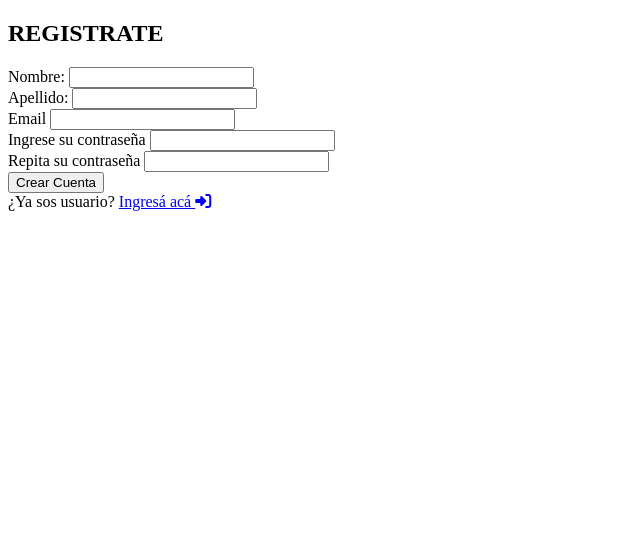
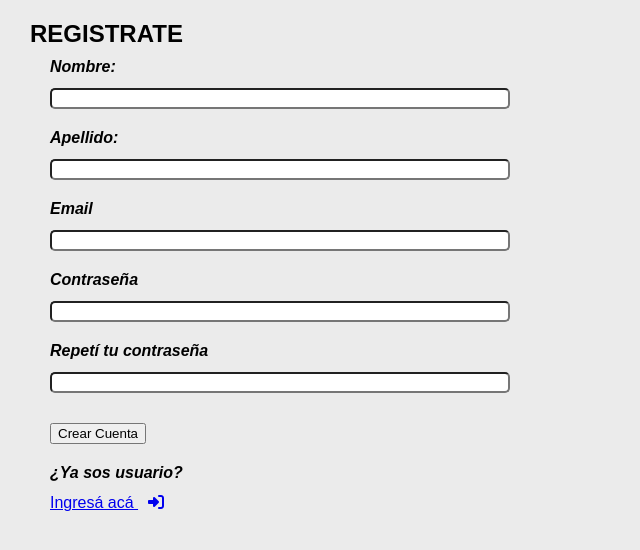
Before and after one commit to nardoprimero/grupo-4, a website: page views/register.html in a window 1280 px wide. Shown: the whole page, without its empty margins (0-640 px from the left). Drawn offline with Linux system fonts and the light colour scheme; files that its build step writes are made by us from their sources.

Commit message:
actualizacion archivo README

```diff
--- a/views/register.html
+++ b/views/register.html
@@ -7,9 +7,9 @@
        <!--
         Falta identificar la letra  y archivo css en el que van a estar los estilos
        <link href= 'https://fonts.googleapis.com/css2?family=Roboto:wght@100&display=swap' rel = "stylesheet">
+       -->
        <link rel="stylesheet" href="css/formularios.css">
-       -->
-       <script src="https://kit.fontawesome.com/86d9955678.js" crossorigin="anonymous"></script>
+              <script src="https://kit.fontawesome.com/86d9955678.js" crossorigin="anonymous"></script>
     </head>
     <body>
         <h2> REGISTRATE</h2>
@@ -28,15 +28,15 @@
                 <input type = "email" name = "email" id = "email" class = "form-name">
             </div>
             <div  class = "control-formulario">
-                <label for = "password">Ingrese su contraseña</label>
+                <label for = "password">Contraseña</label>
                 <input type = "password" name = "password" id = "password" class = "form-name">
             </div>
             <div  class = "control-formulario">
-                <label for = "password2">Repita su contraseña</label>
+                <label for = "password2">Repetí tu contraseña</label>
                 <input type = "password" name = "password2" id = "password2" class = "form-name">
             </div>
 
-            <!-- FALTA EL CON TU CUENTA VAS A PODER...-->
+            <!-- FALTA EL "CON TU CUENTA VAS A PODER..." -->
             <!-- Ver tu historial de compras y facilitar el proceso de tus futuras compras...-->
 
             <div  class = "control-formulario">
```
Also changed, not shown: README.md.
